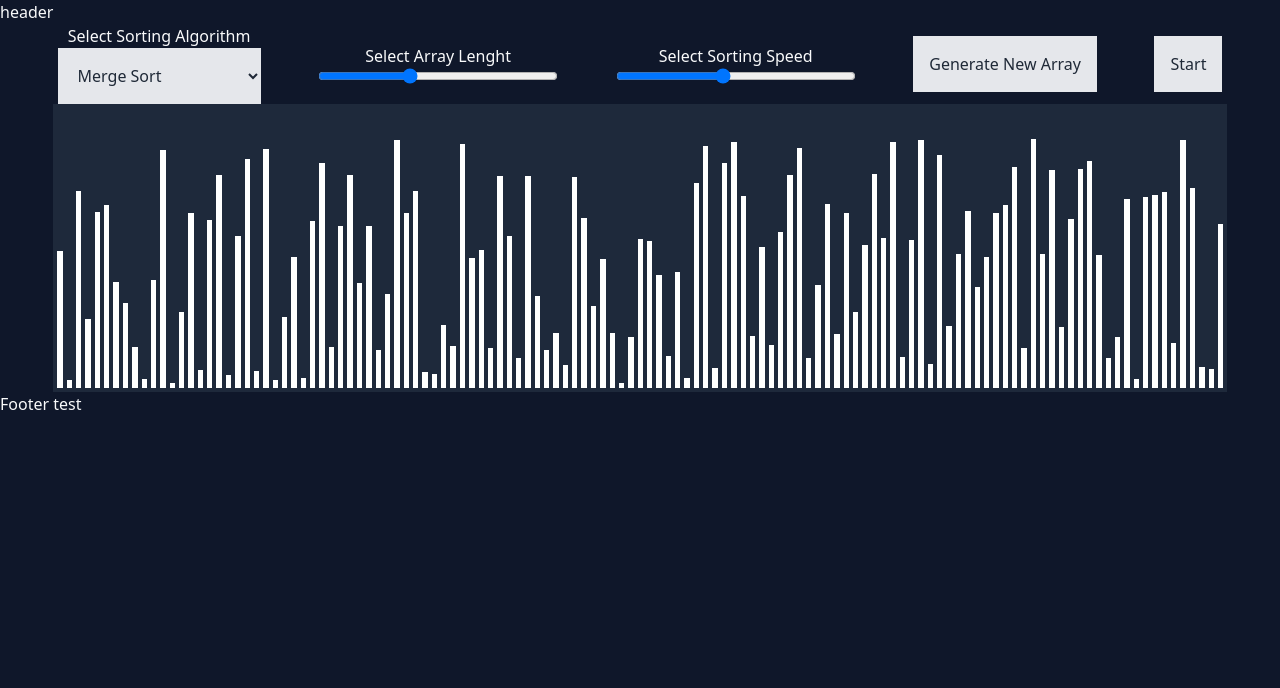
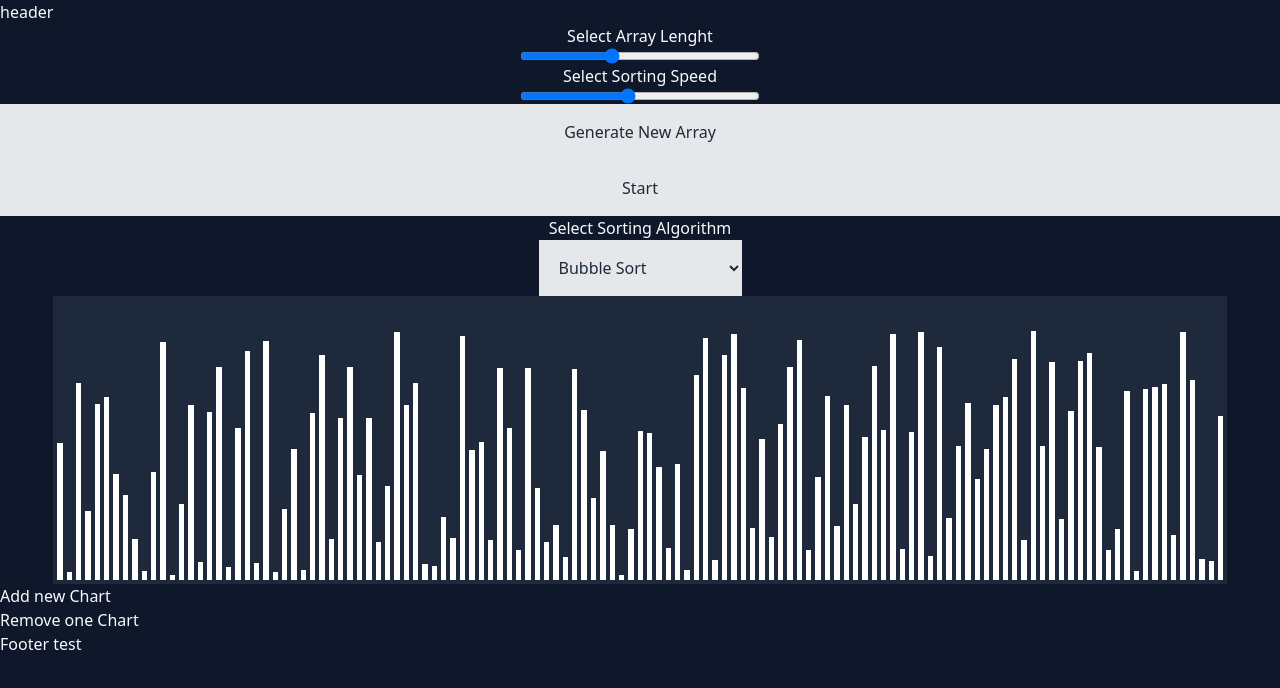
Before and after one commit to leonardporteria/sorting-algorithms-visualizer, a React (Vite) app: page / in a window 1280 px wide. Shown: the top 688 px of the page. Built offline with nearby package versions, Linux system fonts and the light colour scheme.

Commit message:
make chart responsive

```diff
--- a/src/App.jsx
+++ b/src/App.jsx
@@ -1,12 +1,12 @@
 import Header from './components/Header';
 import Footer from './components/Footer';
-import Visualizer from './components/Visualizer';
+import Main from './components/Main';
 
 function App() {
   return (
     <div className='flex flex-col min-w-screen min-h-screen overflow-x-hidden bg-slate-900 font-poppins text-gray-50'>
       <Header />
-      <Visualizer />
+      <Main />
       <Footer />
     </div>
   );
--- /dev/null
+++ b/src/components/Main.jsx
@@ -0,0 +1,157 @@
+import { useState, useEffect } from 'react';
+
+import { BubbleSort } from '../algorithms/BubbleSort';
+import { CocktailShaker } from '../algorithms/CocktailShaker';
+import { InsertionSort } from '../algorithms/InsertionSort';
+import { SelectionSort } from '../algorithms/SelectionSort';
+import { MergeSort } from '../algorithms/MergeSort';
+
+import { randomIntFromInterval } from '../utils/HelperFunctions';
+
+import Visualizer from './Visualizer';
+
+const Main = () => {
+  const [chartCount, setChartCount] = useState(1);
+  const incrementChartCount = () => {
+    setChartCount((chartCount) => chartCount + 1);
+  };
+  const decrementChartCount = () => {
+    if (chartCount <= 1) return;
+    setChartCount((chartCount) => chartCount - 1);
+  };
+
+  // * util states
+  const [arrayLength, setArrayLength] = useState(125);
+  const [sortingSpeed, setSortingSpeed] = useState(5);
+  const [hasStarted, setHasStarted] = useState(false);
+
+  // * array states
+  // {value: number, color: hex}
+  const [globalArray, setGlobalArray] = useState([]);
+
+  // * EVENT HANDLERS
+  const handleArrayLengthChange = (event) => {
+    setArrayLength(parseInt(event.target.value));
+    handleGenerateArray();
+  };
+  const handleSpeedChange = (event) => {
+    setSortingSpeed(parseInt(event.target.value));
+  };
+  const handleGenerateArray = () => {
+    const array = [];
+    for (let i = 0; i < arrayLength; i++) {
+      array.push({ value: randomIntFromInterval(5, 250), color: '#ffffff' });
+    }
+    console.log(array);
+    setGlobalArray(array);
+  };
+
+  const handleStart = () => {
+    setHasStarted(!hasStarted);
+    switch (algorithm) {
+      case 'Bubble Sort':
+        BubbleSort(array, sortingSpeed, setArray);
+        break;
+      case 'Merge Sort':
+        MergeSort(array, sortingSpeed, setArray);
+        break;
+      case 'Insertion Sort':
+        InsertionSort(array, sortingSpeed, setArray);
+        break;
+      case 'Selection Sort':
+        SelectionSort(array, sortingSpeed, setArray);
+        break;
+      case 'Quick Sort [Lomuto]':
+        break;
+      case 'Quick Sort [Hoare]':
+        break;
+      case 'Heap Sort':
+        break;
+      case 'Cocktail Shaker':
+        CocktailShaker(array, sortingSpeed, setArray);
+        break;
+      case 'Radix Sort':
+        break;
+      case 'Bogo Sort':
+        break;
+      default:
+        setHasStarted(!hasStarted);
+        break;
+    }
+  };
+
+  // GENERATE A RANDOM ARRAY UPON LOADING
+  useEffect(() => {
+    console.log('main: useeffect ran');
+    handleGenerateArray();
+    console.log(globalArray);
+  }, [arrayLength]);
+
+  return (
+    <div>
+      <div>
+        {/* // ? ARRAY LENGHT SLIDER */}
+        <div className='flex flex-col items-center justify-center'>
+          <label>Select Array Lenght</label>
+          <input
+            type='range'
+            min='50'
+            max='250'
+            step='1'
+            value={arrayLength}
+            onChange={handleArrayLengthChange}
+            className='w-60'
+          />
+        </div>
+        {/* // ? SORTING SPEED SLIDER */}
+        <div className='flex flex-col items-center justify-center'>
+          <label>Select Sorting Speed</label>
+          <input
+            type='range'
+            min='1'
+            max='10'
+            step='1'
+            value={sortingSpeed}
+            onChange={handleSpeedChange}
+            className='w-60'
+          />
+        </div>
+        {/* // ? GENERATE NEW ARRAY */}
+        <div className='flex items-center justify-center'>
+          <button
+            className='w-full bg-gray-200 text-gray-800  p-4 text-md'
+            onClick={handleGenerateArray}
+          >
+            Generate New Array
+          </button>
+        </div>
+        {/* // ? START */}
+        <div className='flex items-center justify-center'>
+          <button
+            className='w-full bg-gray-200 text-gray-800  p-4 text-md'
+            onClick={handleStart}
+          >
+            Start
+          </button>
+        </div>
+      </div>
+
+      {/* // ? CHARTS */}
+      {chartCount > 0 &&
+        Array.from({ length: chartCount }).map((_, index) => (
+          <Visualizer key={index} globalArray={globalArray} />
+        ))}
+
+      <div>
+        <div onClick={incrementChartCount}>
+          <h1>Add new Chart</h1>
+        </div>
+        <div onClick={decrementChartCount}>
+          <h1>Remove one Chart</h1>
+        </div>
+      </div>
+    </div>
+  );
+};
+
+export default Main;
--- a/src/components/Visualizer.jsx
+++ b/src/components/Visualizer.jsx
@@ -1,16 +1,8 @@
 import { useState, useEffect } from 'react';
-
-import { BubbleSort } from '../algorithms/BubbleSort';
-import { CocktailShaker } from '../algorithms/CocktailShaker';
-import { InsertionSort } from '../algorithms/InsertionSort';
-import { SelectionSort } from '../algorithms/SelectionSort';
-import { MergeSort } from '../algorithms/MergeSort';
-
-import { randomIntFromInterval } from '../utils/HelperFunctions';
 
 import Chart from './generator/Chart';
 
-const Visualizer = () => {
+const Visualizer = ({ globalArray }) => {
   // algorithm options
   const algorithmOptions = [
     { label: 'Bubble Sort', value: 'Bubble Sort' },
@@ -26,71 +18,22 @@ const Visualizer = () => {
   ];
 
   // defrault states
-  const [algorithm, setAlgorithm] = useState('Merge Sort');
-  const [arrayLength, setArrayLength] = useState(125);
-  const [sortingSpeed, setSortingSpeed] = useState(5);
-  const [hasStarted, setHasStarted] = useState(false);
+  const [algorithm, setAlgorithm] = useState('Bubble Sort');
 
   // array state
   // {value: number, color: hex}
-  const [array, setArray] = useState([]);
+  const [array, setArray] = useState([...globalArray]);
 
-  // EVENT HANDLERS
+  // * EVENT HANDLERS
   const handleAlgorithmChange = (event) => {
     setAlgorithm(event.target.value);
-  };
-  const handleArrayLengthChange = (event) => {
-    setArrayLength(parseInt(event.target.value));
-    handleGenerateArray();
-  };
-  const handleSpeedChange = (event) => {
-    setSortingSpeed(parseInt(event.target.value));
-  };
-  const handleGenerateArray = async () => {
-    const array = [];
-    for (let i = 0; i < arrayLength; i++) {
-      array.push({ value: randomIntFromInterval(5, 250), color: '#ffffff' });
-    }
-    setArray(array);
-  };
-  const handleStart = () => {
-    setHasStarted(!hasStarted);
-    switch (algorithm) {
-      case 'Bubble Sort':
-        BubbleSort(array, sortingSpeed, setArray);
-        break;
-      case 'Merge Sort':
-        MergeSort(array, sortingSpeed, setArray);
-        break;
-      case 'Insertion Sort':
-        InsertionSort(array, sortingSpeed, setArray);
-        break;
-      case 'Selection Sort':
-        SelectionSort(array, sortingSpeed, setArray);
-        break;
-      case 'Quick Sort [Lomuto]':
-        break;
-      case 'Quick Sort [Hoare]':
-        break;
-      case 'Heap Sort':
-        break;
-      case 'Cocktail Shaker':
-        CocktailShaker(array, sortingSpeed, setArray);
-        break;
-      case 'Radix Sort':
-        break;
-      case 'Bogo Sort':
-        break;
-      default:
-        setHasStarted(!hasStarted);
-        break;
-    }
   };
 
   // GENERATE A RANDOM ARRAY UPON LOADING
   useEffect(() => {
-    handleGenerateArray();
-  }, [arrayLength]);
+    console.log('visualizer: useeffect ran');
+    setArray(globalArray);
+  }, [globalArray]);
 
   return (
     <div>
@@ -110,50 +53,6 @@ const Visualizer = () => {
             ))}
           </select>
         </div>
-        {/* ARRAY LENGHT SLIDER */}
-        <div className='flex flex-col items-center justify-center'>
-          <label>Select Array Lenght</label>
-          <input
-            type='range'
-            min='50'
-            max='250'
-            step='1'
-            value={arrayLength}
-            onChange={handleArrayLengthChange}
-            className='w-60'
-          />
-        </div>
-        {/* SORTING SPEED SLIDER */}
-        <div className='flex flex-col items-center justify-center'>
-          <label>Select Sorting Speed</label>
-          <input
-            type='range'
-            min='1'
-            max='10'
-            step='1'
-            value={sortingSpeed}
-            onChange={handleSpeedChange}
-            className='w-60'
-          />
-        </div>
-        {/* GENERATE NEW ARRAY */}
-        <div className='flex items-center justify-center'>
-          <button
-            className='w-full bg-gray-200 text-gray-800  p-4 text-md'
-            onClick={handleGenerateArray}
-          >
-            Generate New Array
-          </button>
-        </div>
-        {/* START */}
-        <div className='flex items-center justify-center'>
-          <button
-            className='w-full bg-gray-200 text-gray-800  p-4 text-md'
-            onClick={handleStart}
-          >
-            Start
-          </button>
-        </div>
       </div>
 
       <Chart array={array} />
--- a/src/components/generator/Chart.jsx
+++ b/src/components/generator/Chart.jsx
@@ -1,9 +1,17 @@
+import { useState, useEffect } from 'react';
+
 import Bar from './Bar';
 
 const Chart = ({ array }) => {
+  const [newArr, setNewArr] = useState([...array]);
+
+  useEffect(() => {
+    setNewArr([...array]);
+  }, [array]);
+
   return (
     <div className='flex gap-1  items-end m-auto p-1 h-72 w-11/12 bg-slate-800 '>
-      {array.map((bar, index) => (
+      {newArr.map((bar, index) => (
         <Bar
           key={index}
           height={bar.value}
```
